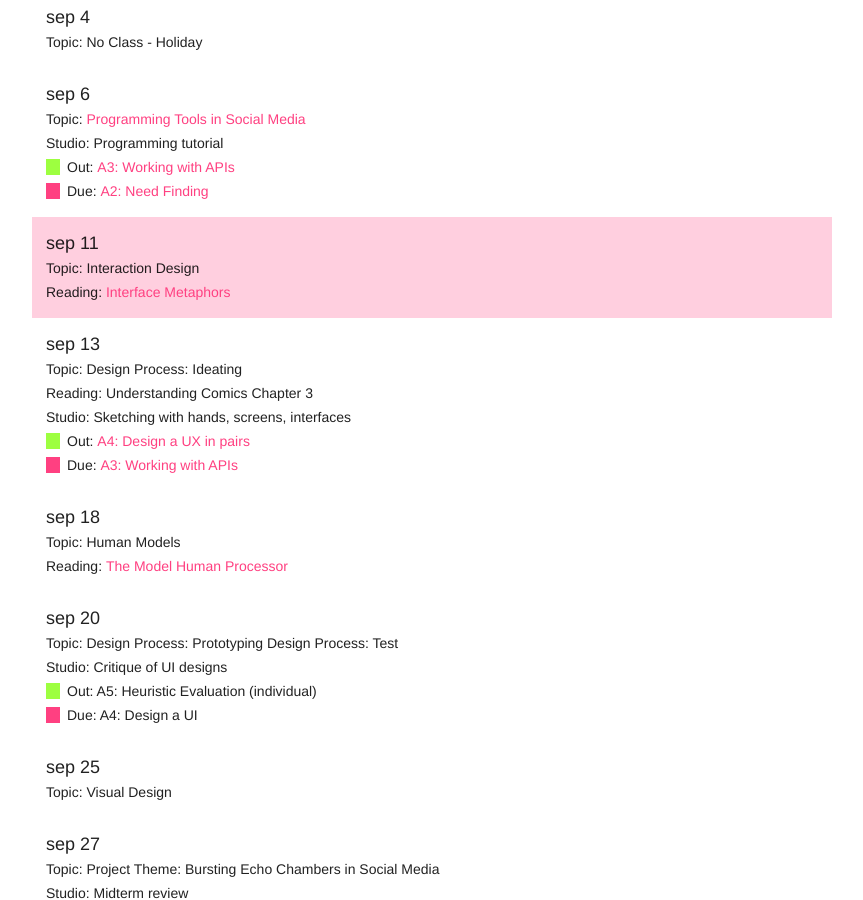
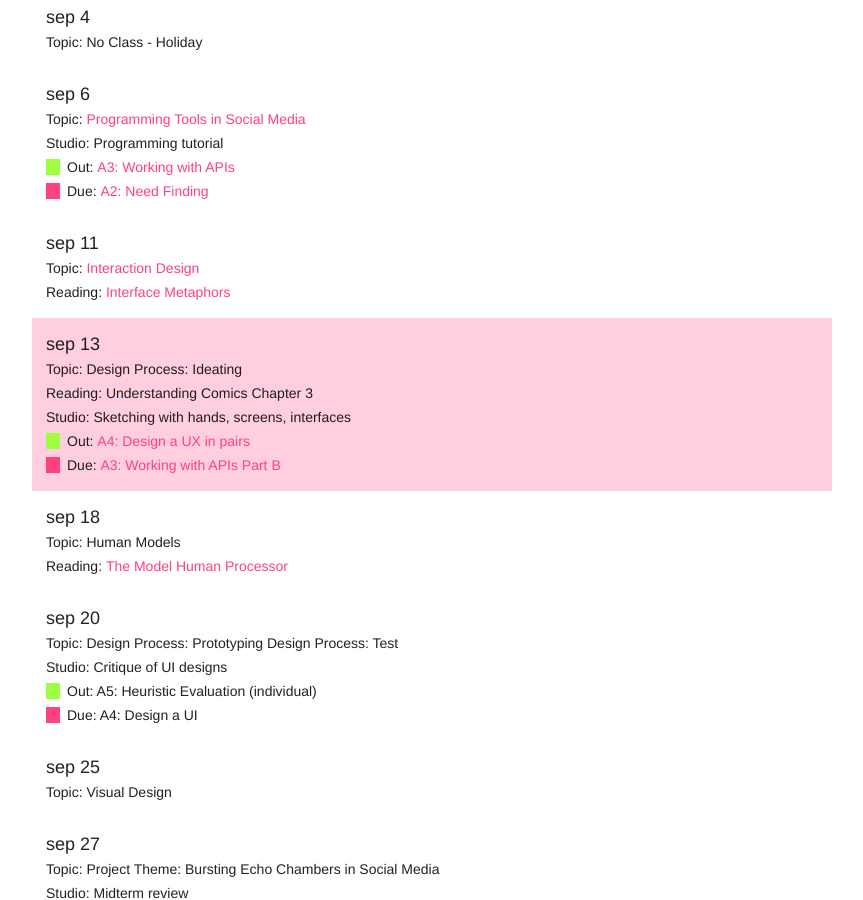
Before and after one commit to cs160-berkeley/website, a Jekyll site: the page built from schedule.md, in a window 1280 px wide and 900 px high, scrolled down 736 px. Shown: the whole window, without its empty margins (208-1071 px from the left). Built offline with Jekyll 4.4.1, drawn with Linux system fonts in a browser that asks for light colours.

```diff
--- a/_data/CS160Schedule.csv
+++ b/_data/CS160Schedule.csv
@@ -48,7 +48,7 @@ gesture (Kinect)
 In-class exercise, work around tables, design using web, phone, speech, gesture
 Break
 Layout: Visual design--white space
-Compare/contrast among blurred NYTimes, Bing, Craigslist",T,,,"Interface Metaphors, https://webdesign.tutsplus.com/articles/all-about-grid-systems--webdesign-14471",,,,,"Contextual Design (Holtzblatt & Beyer) up through 8.2.4,https://drive.google.com/open?id=0Bw5c_JsRiheEd0l2U2lTT0xLMTA
+Compare/contrast among blurred NYTimes, Bing, Craigslist",,,https://drive.google.com/open?id=0B3rmOUWm5OBlbWowWExGYVhkYk0,"Interface Metaphors, https://webdesign.tutsplus.com/articles/all-about-grid-systems--webdesign-14471",,,,,"Contextual Design (Holtzblatt & Beyer) up through 8.2.4,https://drive.google.com/open?id=0Bw5c_JsRiheEd0l2U2lTT0xLMTA
 [Landay] Contextual Design
 "
 4W,13-Sep,Design Process: Ideating,"Design Process: Design - Ideating
@@ -60,7 +60,7 @@ Break
 Social effects, social leveraging, tagging
 Crowd source work
 Agents, AI
-",,,,Understanding Comics Chapter 3,"A4: Design a UX in pairs, taking an idea from A2","A3: Working with APIs,https://drive.google.com/open?id=1zmvlGO5PD1oi0q1kFFE6l0wZOqwDeVw71w-t0LrFmIw
+",T,,,Understanding Comics Chapter 3,"A4: Design a UX in pairs, taking an idea from A2","A3: Working with APIs Part B,https://drive.google.com/open?id=1zmvlGO5PD1oi0q1kFFE6l0wZOqwDeVw71w-t0LrFmIw
 ","Sketching with hands, screens, interfaces","Sketching with hands, screens, interfaces","Working-through-task-centered-design
 AboutFaceChap6,https://drive.google.com/open?id=0Bw5c_JsRiheEMUFaOERvV3hKZm8"
 5M,18-Sep,Human Models,"Human Models (Eric's slides 16-08)
--- a/_data/schedule.yaml
+++ b/_data/schedule.yaml
@@ -100,7 +100,7 @@
     Break
     Layout: Visual design--white space
     Compare/contrast among blurred NYTimes, Bing, Craigslist
-  Active: T
+  Slides: https://drive.google.com/open?id=0B3rmOUWm5OBlbWowWExGYVhkYk0
   Reading:
   - name: Interface Metaphors
     link: https://webdesign.tutsplus.com/articles/all-about-grid-systems--webdesign-14471
@@ -120,13 +120,14 @@
     Social effects, social leveraging, tagging
     Crowd source work
     Agents, AI
+  Active: T
   Reading:
   - Understanding Comics Chapter 3
   Assign:
     name: 'A4: Design a UX in pairs'
     link: taking an idea from A2
   Due:
-    name: 'A3: Working with APIs'
+    name: 'A3: Working with APIs Part B'
     link: https://drive.google.com/open?id=1zmvlGO5PD1oi0q1kFFE6l0wZOqwDeVw71w-t0LrFmIw
   StudioWebSiteLabel: Sketching with hands, screens, interfaces
   Studio: Sketching with hands, screens, interfaces
```
